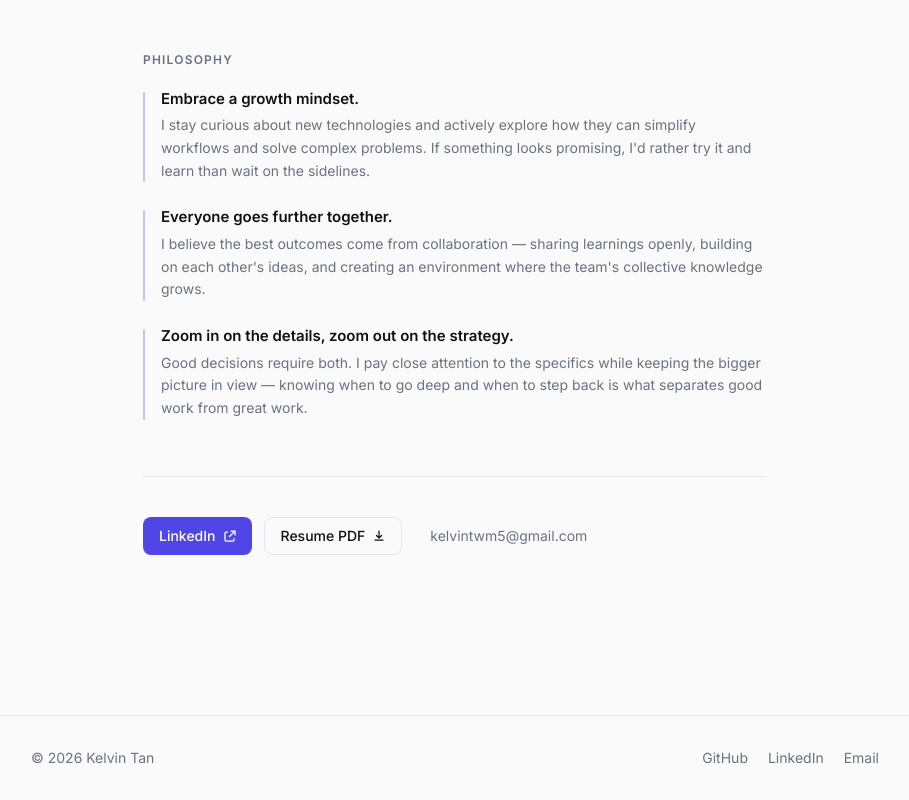
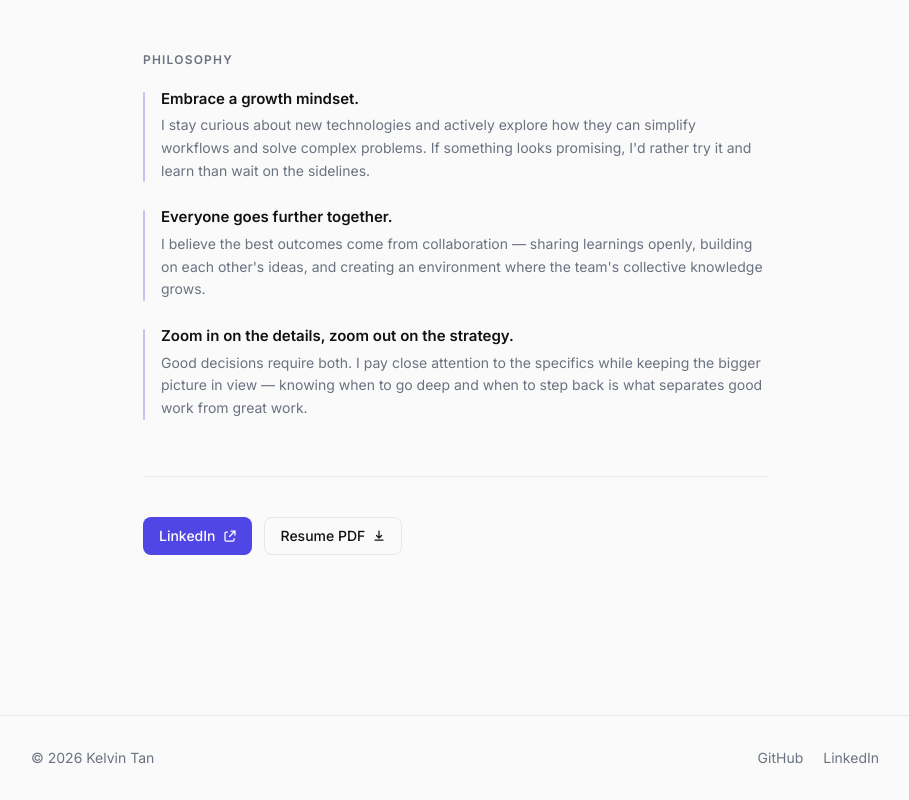
Before and after one commit to kelvintwm5/my-portfolio, a Next.js app: page /about in a window 1280 px wide. Shown: the part 758-1558 px from the top of the page, without its empty margins (185-1094 px from the left). Built offline with nearby package versions, Linux system fonts and the light colour scheme.

Commit message:
Remove email address from website

```diff
--- a/app/about/page.tsx
+++ b/app/about/page.tsx
@@ -157,12 +157,6 @@ export default function AboutPage() {
           Resume PDF
           <DownloadIcon />
         </a>
-        <a
-          href="mailto:kelvintwm5@gmail.com"
-          className="inline-flex items-center gap-2 px-4 py-2 text-sm text-muted hover:text-foreground transition-colors"
-        >
-          kelvintwm5@gmail.com
-        </a>
       </div>
     </div>
   );
--- a/components/Footer.tsx
+++ b/components/Footer.tsx
@@ -20,12 +20,6 @@ export default function Footer() {
           >
             LinkedIn
           </a>
-          <a
-            href="mailto:kelvintwm5@gmail.com"
-            className="hover:text-foreground transition-colors"
-          >
-            Email
-          </a>
         </div>
       </div>
     </footer>
```
